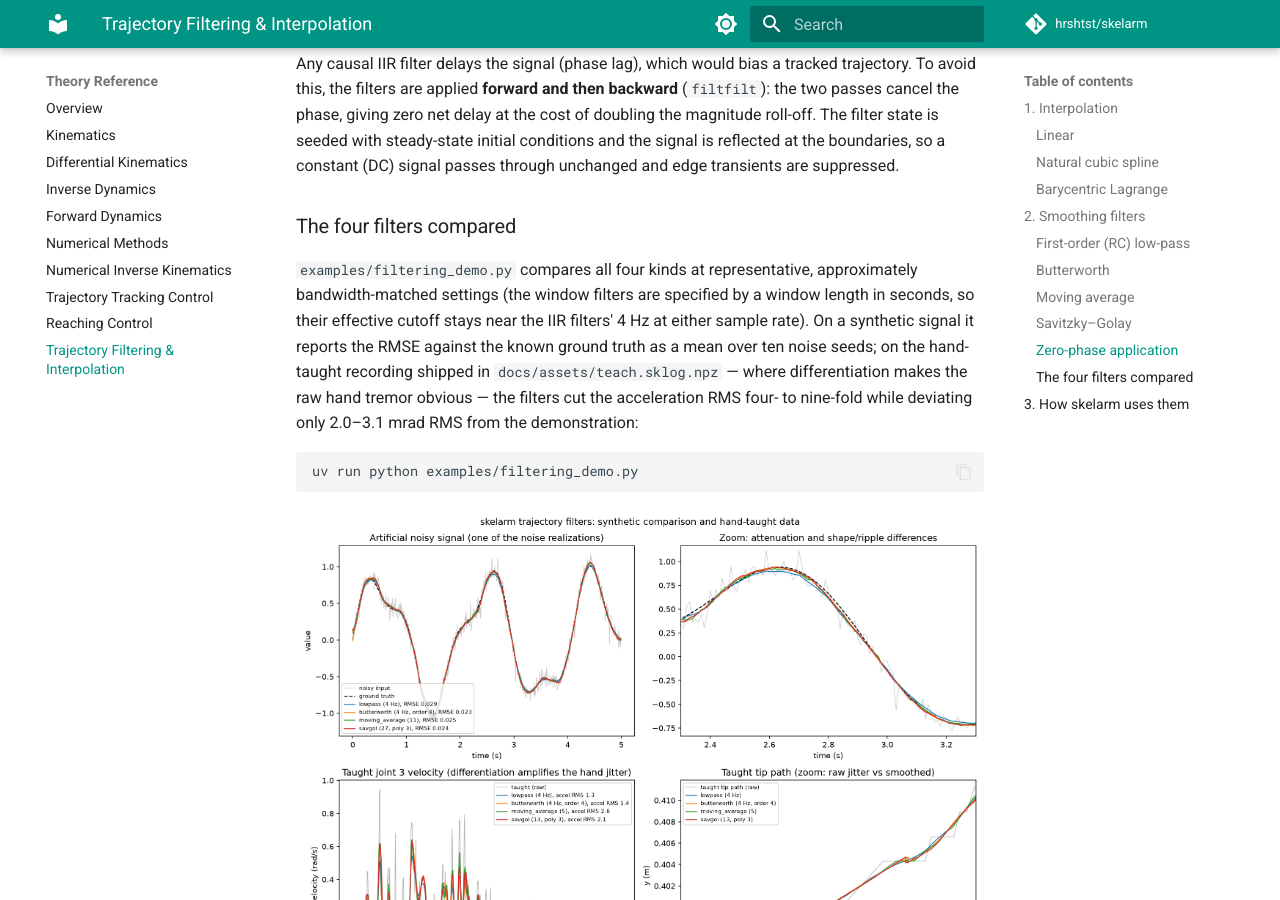
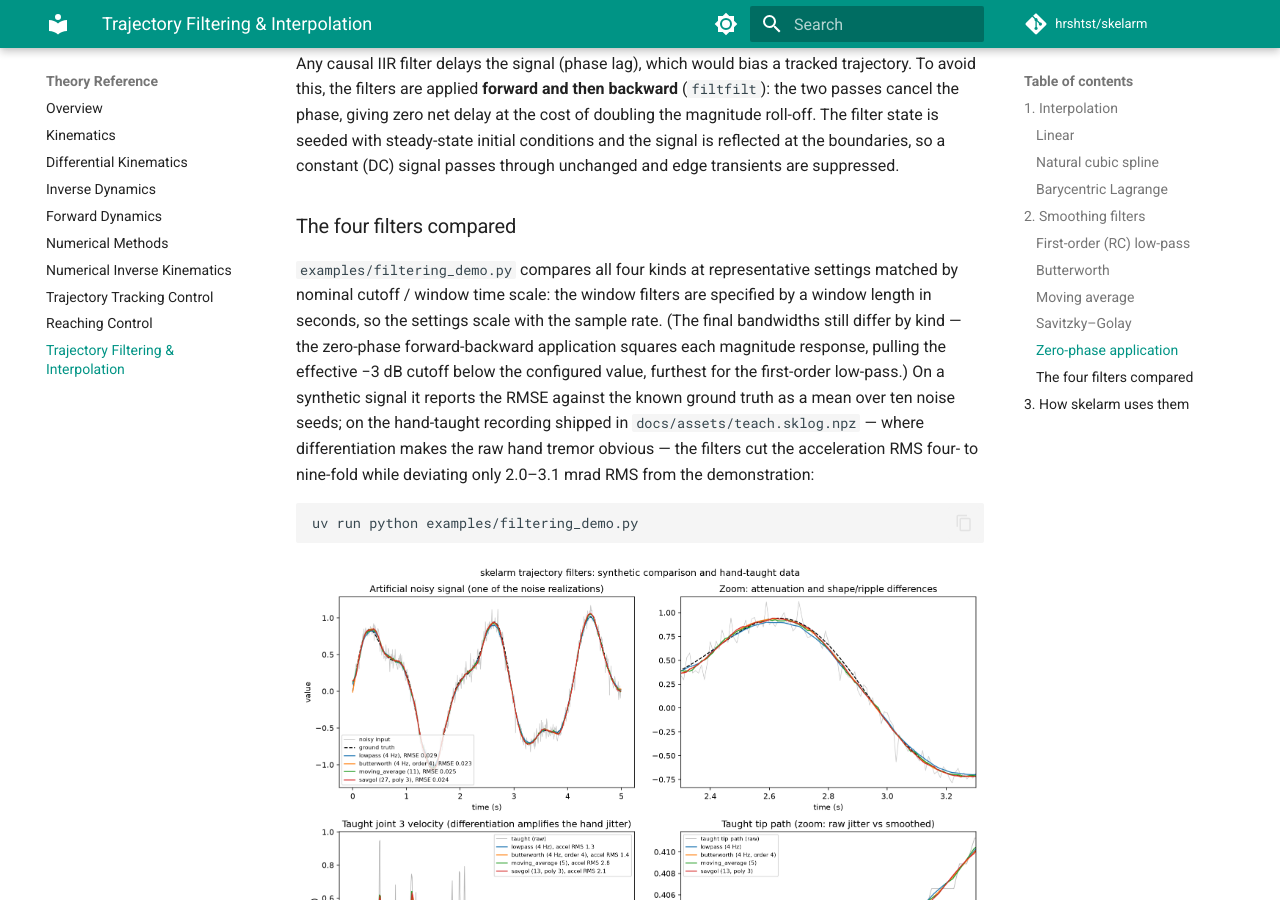
Before and after one commit to hrshtst/skelarm, an MkDocs documentation site: the page built from docs/reference/09_trajectory_filtering.md, in a window 1280 px wide and 900 px high, scrolled down 2768 px. Built offline with MkDocs 1.6.1 and Material for MkDocs 9.7.7, drawn with Linux system fonts in a browser that asks for light colours; a script that is not in the unit is left out; comment, search, counter and statistics services are not loaded.

Commit message:
docs: qualify the filter comparison as nominal-scale matched

```diff
--- a/docs/reference/09_trajectory_filtering.md
+++ b/docs/reference/09_trajectory_filtering.md
@@ -121,10 +121,13 @@ initial conditions and the signal is reflected at the boundaries, so a constant
 
 ### The four filters compared
 
-`examples/filtering_demo.py` compares all four kinds at representative,
-approximately bandwidth-matched settings (the window filters are specified by a
-window length in seconds, so their effective cutoff stays near the IIR filters'
-4 Hz at either sample rate). On a synthetic signal it reports the RMSE against
+`examples/filtering_demo.py` compares all four kinds at representative settings
+matched by nominal cutoff / window time scale: the window filters are specified
+by a window length in seconds, so the settings scale with the sample rate.
+(The final bandwidths still differ by kind — the zero-phase forward-backward
+application squares each magnitude response, pulling the effective −3 dB cutoff
+below the configured value, furthest for the first-order low-pass.) On a
+synthetic signal it reports the RMSE against
 the known ground truth as a mean over ten noise seeds; on the hand-taught
 recording shipped in `docs/assets/teach.sklog.npz` — where differentiation makes
 the raw hand tremor obvious — the filters cut the acceleration RMS four- to
```
Also changed, not shown: 1 other file.
